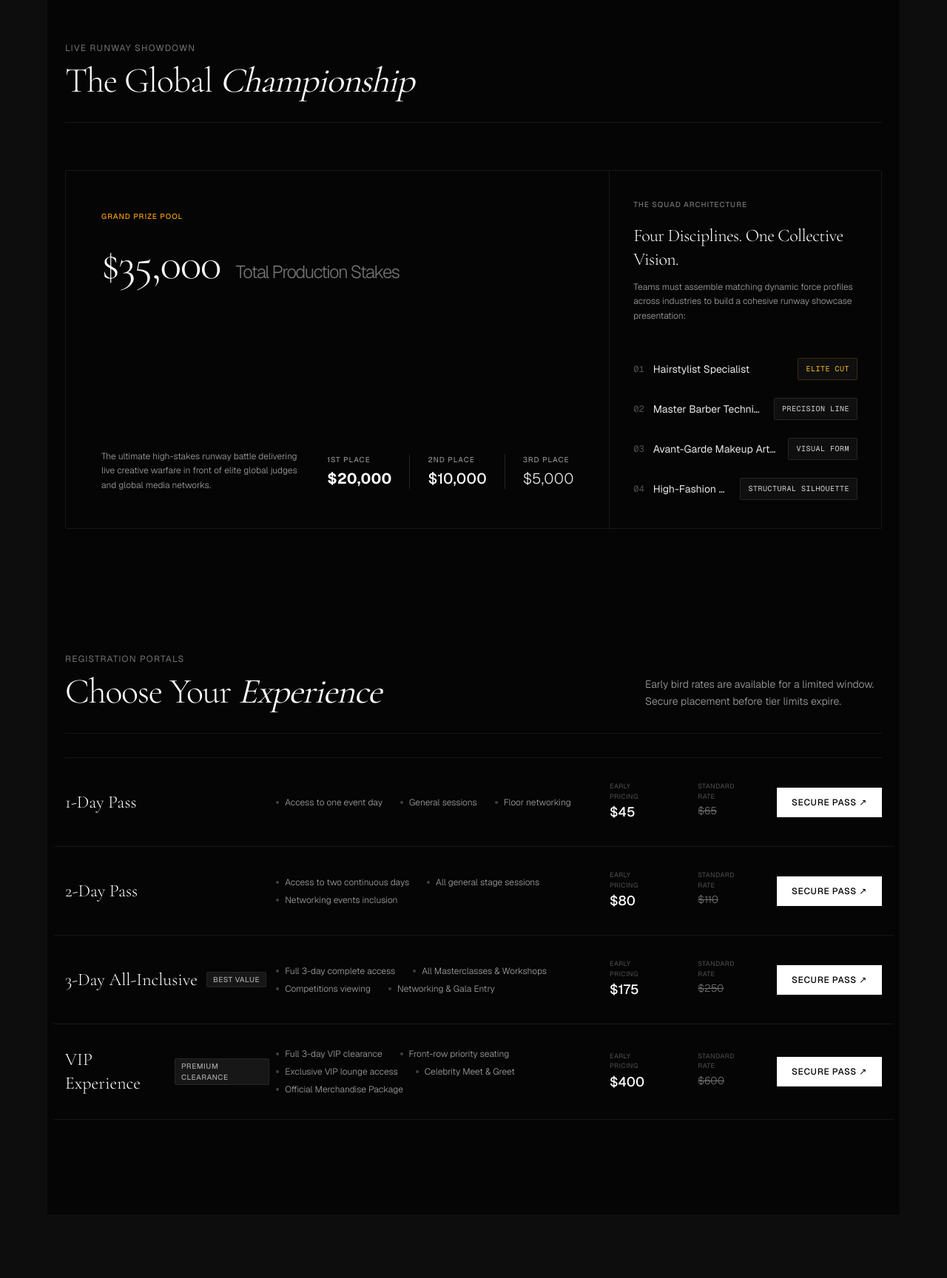
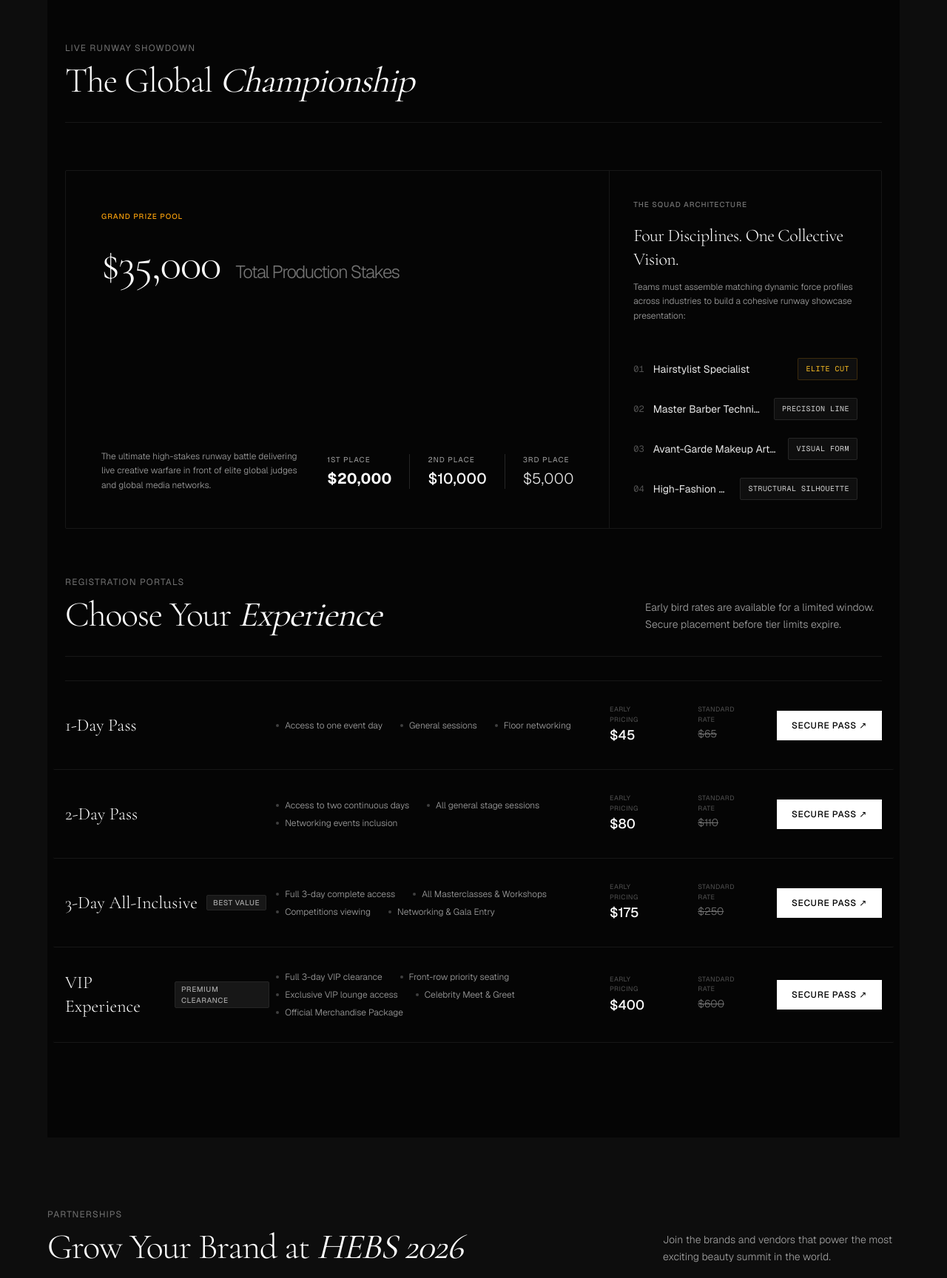
Before and after one commit to alexis800-glitch/hebs-lagos-2026, a Next.js app: page / in a window 1280 px wide. Shown: the part 3772-5500 px from the top of the page at 74% size. Built offline with nearby package versions, Linux system fonts and the light colour scheme.

Commit message:
fix: reduce PrizeGrid bottom padding and Tickets top padding to eliminate gap

```diff
--- a/components/PrizeGrid.tsx
+++ b/components/PrizeGrid.tsx
@@ -3,7 +3,7 @@ import FadeIn from './FadeIn'
 
 export default function PrizeGrid() {
   return (
-    <section className="py-32 px-6 max-w-6xl mx-auto bg-[#050505]">
+    <section className="pt-32 pb-8 px-6 max-w-6xl mx-auto bg-[#050505]">
       {/* Header Block */}
       <FadeIn>
         <div className="border-b border-neutral-900 pb-8 mb-16">
--- a/components/Tickets.tsx
+++ b/components/Tickets.tsx
@@ -34,7 +34,7 @@ const ticketTiers = [
 
 export default function Tickets() {
   return (
-    <section id="tickets" className="pt-10 pb-32 px-6 max-w-6xl mx-auto bg-[#050505]">
+    <section id="tickets" className="pt-8 pb-32 px-6 max-w-6xl mx-auto bg-[#050505]">
       {/* Header Layout */}
       <FadeIn>
         <div className="border-b border-neutral-900 pb-8 mb-6 md:mb-8 flex flex-col md:flex-row md:items-end md:justify-between gap-6">
```
